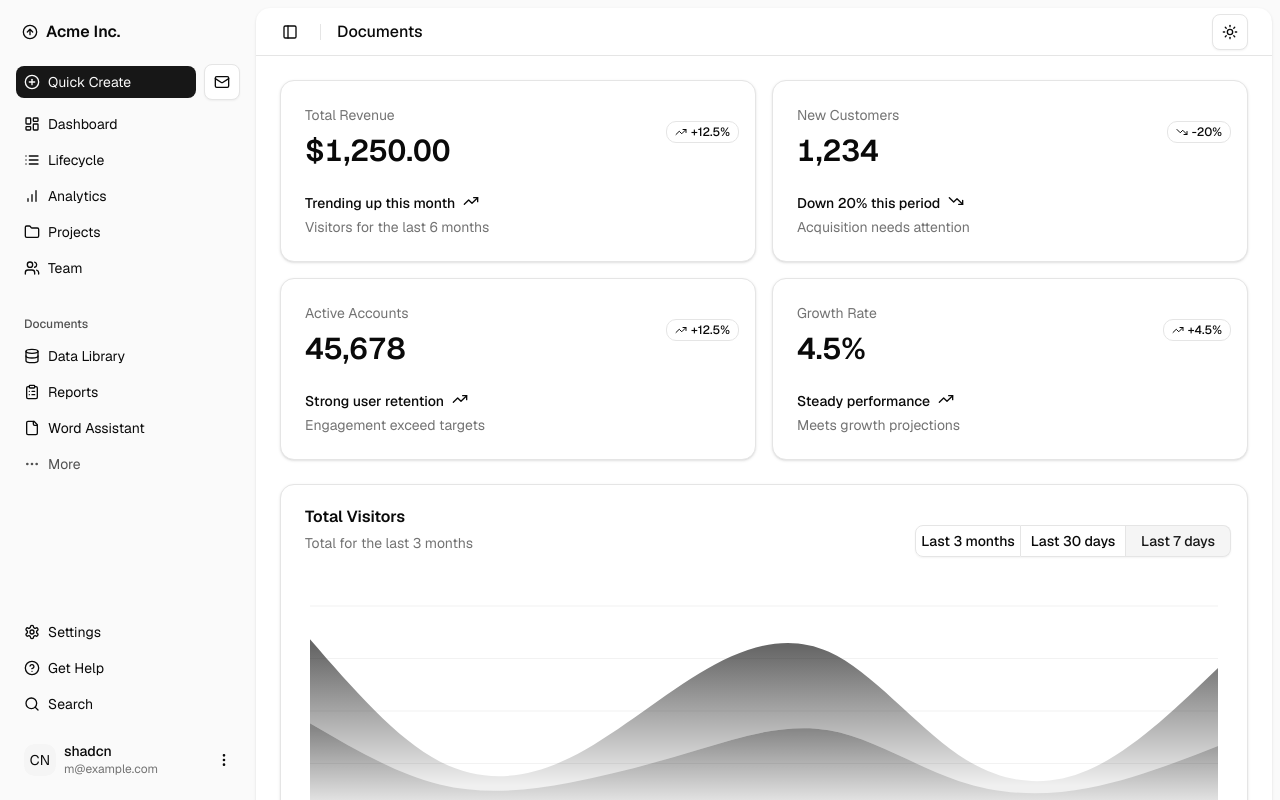
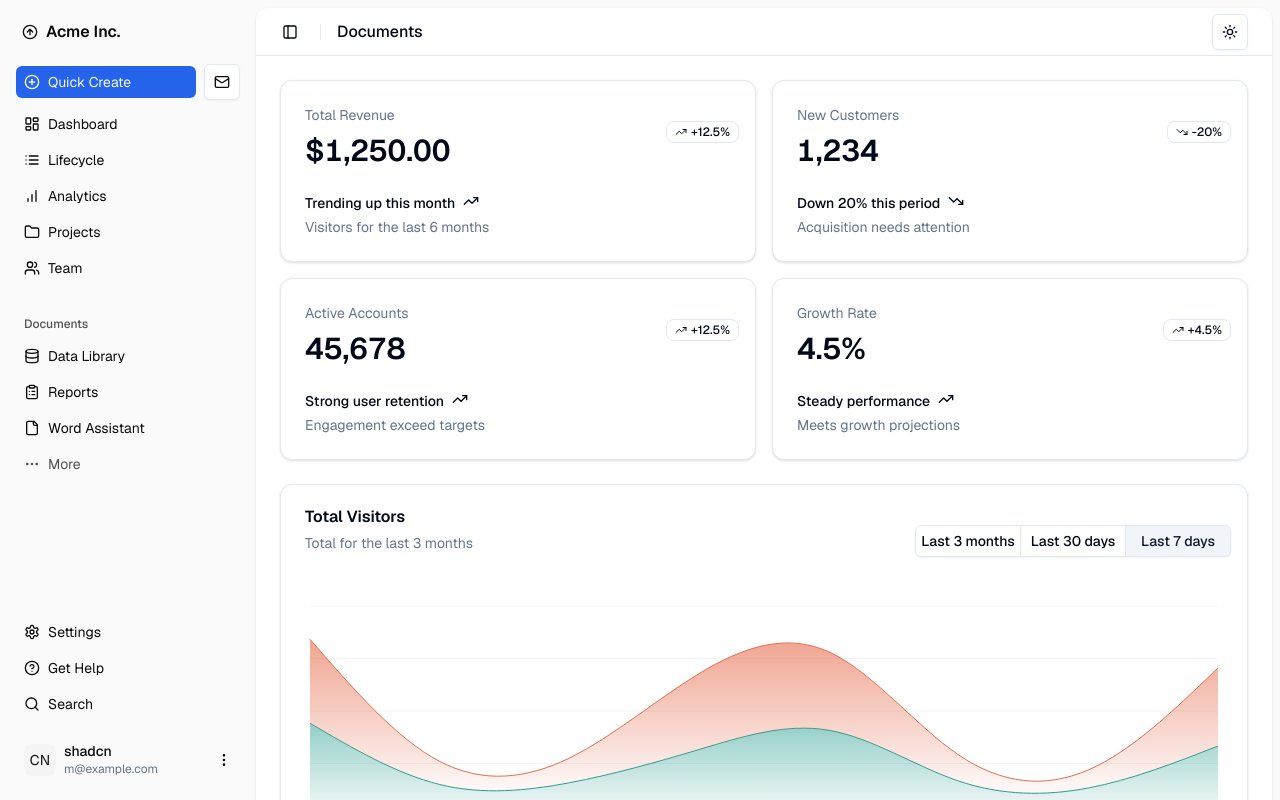
Before and after one commit to MarKust71/cfo360-dev, a Next.js app: page /dashboard in a window 1280 px wide. Shown: the top 800 px of the page. Built offline with nearby package versions, Linux system fonts and the light colour scheme.

Commit message:
feat: update color variables in globals.css and chart-area-interactive.tsx for improved theming

```diff
--- a/src/app/globals.css
+++ b/src/app/globals.css
@@ -14,74 +14,127 @@
     --font-geist-sans: "Geist Sans", sans-serif;
     --font-geist-mono: "Geist Mono", monospace;
 
+    --accent-foreground: oklch(0.205 0 0);
+    --accent: oklch(0.97 0 0);
     --background: oklch(1 0 0);
-    --foreground: oklch(0.145 0 0);
+    --border: oklch(0.922 0 0);
+    --card-foreground: oklch(0.145 0 0);
     --card: oklch(1 0 0);
-    --card-foreground: oklch(0.145 0 0);
-    --popover: oklch(1 0 0);
-    --popover-foreground: oklch(0.145 0 0);
-    --primary: oklch(0.205 0 0);
-    --primary-foreground: oklch(0.985 0 0);
-    --secondary: oklch(0.97 0 0);
-    --secondary-foreground: oklch(0.205 0 0);
-    --muted: oklch(0.97 0 0);
-    --muted-foreground: oklch(0.556 0 0);
-    --accent: oklch(0.97 0 0);
-    --accent-foreground: oklch(0.205 0 0);
-    --destructive: oklch(0.577 0.245 27.325);
-    --destructive-foreground: oklch(0.577 0.245 27.325);
-    --border: oklch(0.922 0 0);
-    --input: oklch(0.922 0 0);
-    --ring: oklch(0.708 0 0);
     --chart-1: oklch(0.646 0.222 41.116);
     --chart-2: oklch(0.6 0.118 184.704);
     --chart-3: oklch(0.398 0.07 227.392);
     --chart-4: oklch(0.828 0.189 84.429);
     --chart-5: oklch(0.769 0.188 70.08);
-    --radius: 0.625rem;
+    --destructive-foreground: oklch(0.577 0.245 27.325);
+    --destructive: oklch(0.577 0.245 27.325);
+    --foreground: oklch(0.145 0 0);
+    --input: oklch(0.922 0 0);
+    --muted-foreground: oklch(0.556 0 0);
+    --muted: oklch(0.97 0 0);
+    --popover-foreground: oklch(0.145 0 0);
+    --popover: oklch(1 0 0);
+    --primary-foreground: oklch(0.985 0 0);
+    --primary: oklch(0.205 0 0);
+    /*--radius: 0.625rem;*/
+    --ring: oklch(0.708 0 0);
+    --secondary-foreground: oklch(0.205 0 0);
+    --secondary: oklch(0.97 0 0);
+    --sidebar-accent-foreground: oklch(0.205 0 0);
+    --sidebar-accent: oklch(0.97 0 0);
+    --sidebar-border: oklch(0.922 0 0);
+    --sidebar-foreground: oklch(0.145 0 0);
+    --sidebar-primary-foreground: oklch(0.985 0 0);
+    --sidebar-primary: oklch(0.205 0 0);
+    --sidebar-ring: oklch(0.708 0 0);
     --sidebar: oklch(0.985 0 0);
-    --sidebar-foreground: oklch(0.145 0 0);
-    --sidebar-primary: oklch(0.205 0 0);
-    --sidebar-primary-foreground: oklch(0.985 0 0);
-    --sidebar-accent: oklch(0.97 0 0);
-    --sidebar-accent-foreground: oklch(0.205 0 0);
-    --sidebar-border: oklch(0.922 0 0);
-    --sidebar-ring: oklch(0.708 0 0);
+
+    /*Theme z Shadcn-ui*/
+    --accent-foreground: hsl(222.2 47.4% 11.2%);
+    --accent: hsl(210 40% 96.1%);
+    --background: hsl(0 0% 100%);
+    --border: hsl(214.3 31.8% 91.4%);
+    --card-foreground: hsl(222.2 84% 4.9%);
+    --card: hsl(0 0% 100%);
+    --chart-1: hsl(12 76% 61%);
+    --chart-2: hsl(173 58% 39%);
+    --chart-3: hsl(197 37% 24%);
+    --chart-4: hsl(43 74% 66%);
+    --chart-5: hsl(27 87% 67%);
+    --destructive-foreground: hsl(210 40% 98%);
+    --destructive: hsl(0 84.2% 60.2%);
+    --foreground: hsl(222.2 84% 4.9%);
+    --input: hsl(214.3 31.8% 91.4%);
+    --muted-foreground: hsl(215.4 16.3% 46.9%);
+    --muted: hsl(210 40% 96.1%);
+    --popover-foreground: hsl(222.2 84% 4.9%);
+    --popover: hsl(0 0% 100%);
+    --primary-foreground: hsl(210 40% 98%);
+    --primary: hsl(221.2 83.2% 53.3%);
+    --radius: 0.5rem;
+    --ring: hsl(221.2 83.2% 53.3%);
+    --secondary-foreground: hsl(222.2 47.4% 11.2%);
+    --secondary: hsl(210 40% 96.1%);
   }
 
   .dark {
+    --accent-foreground: oklch(0.985 0 0);
+    --accent: oklch(0.269 0 0);
     --background: oklch(0.145 0 0);
-    --foreground: oklch(0.985 0 0);
+    --border: oklch(0.269 0 0);
+    --card-foreground: oklch(0.985 0 0);
     --card: oklch(0.145 0 0);
-    --card-foreground: oklch(0.985 0 0);
-    --popover: oklch(0.145 0 0);
-    --popover-foreground: oklch(0.985 0 0);
-    --primary: oklch(0.985 0 0);
-    --primary-foreground: oklch(0.205 0 0);
-    --secondary: oklch(0.269 0 0);
-    --secondary-foreground: oklch(0.985 0 0);
-    --muted: oklch(0.269 0 0);
-    --muted-foreground: oklch(0.708 0 0);
-    --accent: oklch(0.269 0 0);
-    --accent-foreground: oklch(0.985 0 0);
-    --destructive: oklch(0.396 0.141 25.723);
-    --destructive-foreground: oklch(0.637 0.237 25.331);
-    --border: oklch(0.269 0 0);
-    --input: oklch(0.269 0 0);
-    --ring: oklch(0.439 0 0);
     --chart-1: oklch(0.488 0.243 264.376);
     --chart-2: oklch(0.696 0.17 162.48);
     --chart-3: oklch(0.769 0.188 70.08);
     --chart-4: oklch(0.627 0.265 303.9);
     --chart-5: oklch(0.645 0.246 16.439);
+    --destructive-foreground: oklch(0.637 0.237 25.331);
+    --destructive: oklch(0.396 0.141 25.723);
+    --foreground: oklch(0.985 0 0);
+    --input: oklch(0.269 0 0);
+    --muted-foreground: oklch(0.708 0 0);
+    --muted: oklch(0.269 0 0);
+    --popover-foreground: oklch(0.985 0 0);
+    --popover: oklch(0.145 0 0);
+    --primary-foreground: oklch(0.205 0 0);
+    --primary: oklch(0.985 0 0);
+    --ring: oklch(0.439 0 0);
+    --secondary-foreground: oklch(0.985 0 0);
+    --secondary: oklch(0.269 0 0);
+    --sidebar-accent-foreground: oklch(0.985 0 0);
+    --sidebar-accent: oklch(0.269 0 0);
+    --sidebar-border: oklch(0.269 0 0);
+    --sidebar-foreground: oklch(0.985 0 0);
+    --sidebar-primary-foreground: oklch(0.985 0 0);
+    --sidebar-primary: oklch(0.488 0.243 264.376);
+    --sidebar-ring: oklch(0.439 0 0);
     --sidebar: oklch(0.205 0 0);
-    --sidebar-foreground: oklch(0.985 0 0);
-    --sidebar-primary: oklch(0.488 0.243 264.376);
-    --sidebar-primary-foreground: oklch(0.985 0 0);
-    --sidebar-accent: oklch(0.269 0 0);
-    --sidebar-accent-foreground: oklch(0.985 0 0);
-    --sidebar-border: oklch(0.269 0 0);
-    --sidebar-ring: oklch(0.439 0 0);
+
+    /*Theme z Shadcn-ui*/
+    --accent-foreground: hsl(210 40% 98%);
+    --accent: hsl(217.2 32.6% 17.5%);
+    --background: hsl(222.2 84% 4.9%);
+    --border: hsl(217.2 32.6% 17.5%);
+    --card-foreground: hsl(210 40% 98%);
+    --card: hsl(222.2 84% 4.9%);
+    --chart-1: hsl(220 70% 50%);
+    --chart-2: hsl(160 60% 45%);
+    --chart-3: hsl(30 80% 55%);
+    --chart-4: hsl(280 65% 60%);
+    --chart-5: hsl(340 75% 55%);
+    --destructive-foreground: hsl(210 40% 98%);
+    --destructive: hsl(0 62.8% 30.6%);
+    --foreground: hsl(210 40% 98%);
+    --input: hsl(217.2 32.6% 17.5%);
+    --muted-foreground: hsl(215 20.2% 65.1%);
+    --muted: hsl(217.2 32.6% 17.5%);
+    --popover-foreground: hsl(210 40% 98%);
+    --popover: hsl(222.2 84% 4.9%);
+    --primary-foreground: hsl(222.2 47.4% 11.2%);
+    --primary: hsl(217.2 91.2% 59.8%);
+    --ring: hsl(224.3 76.3% 48%);
+    --secondary-foreground: hsl(210 40% 98%);
+    --secondary: hsl(217.2 32.6% 17.5%);
   }
 
   * {
@@ -94,40 +147,40 @@
 }
 
 @theme inline {
+  --color-accent-foreground: var(--accent-foreground);
+  --color-accent: var(--accent);
   --color-background: var(--background);
-  --color-foreground: var(--foreground);
+  --color-border: var(--border);
+  --color-card-foreground: var(--card-foreground);
   --color-card: var(--card);
-  --color-card-foreground: var(--card-foreground);
-  --color-popover: var(--popover);
-  --color-popover-foreground: var(--popover-foreground);
-  --color-primary: var(--primary);
-  --color-primary-foreground: var(--primary-foreground);
-  --color-secondary: var(--secondary);
-  --color-secondary-foreground: var(--secondary-foreground);
-  --color-muted: var(--muted);
-  --color-muted-foreground: var(--muted-foreground);
-  --color-accent: var(--accent);
-  --color-accent-foreground: var(--accent-foreground);
-  --color-destructive: var(--destructive);
-  --color-destructive-foreground: var(--destructive-foreground);
-  --color-border: var(--border);
-  --color-input: var(--input);
-  --color-ring: var(--ring);
   --color-chart-1: var(--chart-1);
   --color-chart-2: var(--chart-2);
   --color-chart-3: var(--chart-3);
   --color-chart-4: var(--chart-4);
   --color-chart-5: var(--chart-5);
+  --color-destructive-foreground: var(--destructive-foreground);
+  --color-destructive: var(--destructive);
+  --color-foreground: var(--foreground);
+  --color-input: var(--input);
+  --color-muted-foreground: var(--muted-foreground);
+  --color-muted: var(--muted);
+  --color-popover-foreground: var(--popover-foreground);
+  --color-popover: var(--popover);
+  --color-primary-foreground: var(--primary-foreground);
+  --color-primary: var(--primary);
+  --color-ring: var(--ring);
+  --color-secondary-foreground: var(--secondary-foreground);
+  --color-secondary: var(--secondary);
+  --color-sidebar-accent-foreground: var(--sidebar-accent-foreground);
+  --color-sidebar-accent: var(--sidebar-accent);
+  --color-sidebar-border: var(--sidebar-border);
+  --color-sidebar-foreground: var(--sidebar-foreground);
+  --color-sidebar-primary-foreground: var(--sidebar-primary-foreground);
+  --color-sidebar-primary: var(--sidebar-primary);
+  --color-sidebar-ring: var(--sidebar-ring);
+  --color-sidebar: var(--sidebar);
+  --radius-lg: var(--radius);
+  --radius-md: calc(var(--radius) - 2px);
   --radius-sm: calc(var(--radius) - 4px);
-  --radius-md: calc(var(--radius) - 2px);
-  --radius-lg: var(--radius);
   --radius-xl: calc(var(--radius) + 4px);
-  --color-sidebar: var(--sidebar);
-  --color-sidebar-foreground: var(--sidebar-foreground);
-  --color-sidebar-primary: var(--sidebar-primary);
-  --color-sidebar-primary-foreground: var(--sidebar-primary-foreground);
-  --color-sidebar-accent: var(--sidebar-accent);
-  --color-sidebar-accent-foreground: var(--sidebar-accent-foreground);
-  --color-sidebar-border: var(--sidebar-border);
-  --color-sidebar-ring: var(--sidebar-ring);
 }
--- a/src/components/chart-area-interactive.tsx
+++ b/src/components/chart-area-interactive.tsx
@@ -125,11 +125,11 @@
   },
   desktop: {
     label: "Desktop",
-    color: "hsl(var(--chart-1))",
+    color: "var(--chart-1)",
   },
   mobile: {
     label: "Mobile",
-    color: "hsl(var(--chart-2))",
+    color: "var(--chart-2)",
   },
 } satisfies ChartConfig;
 
```
